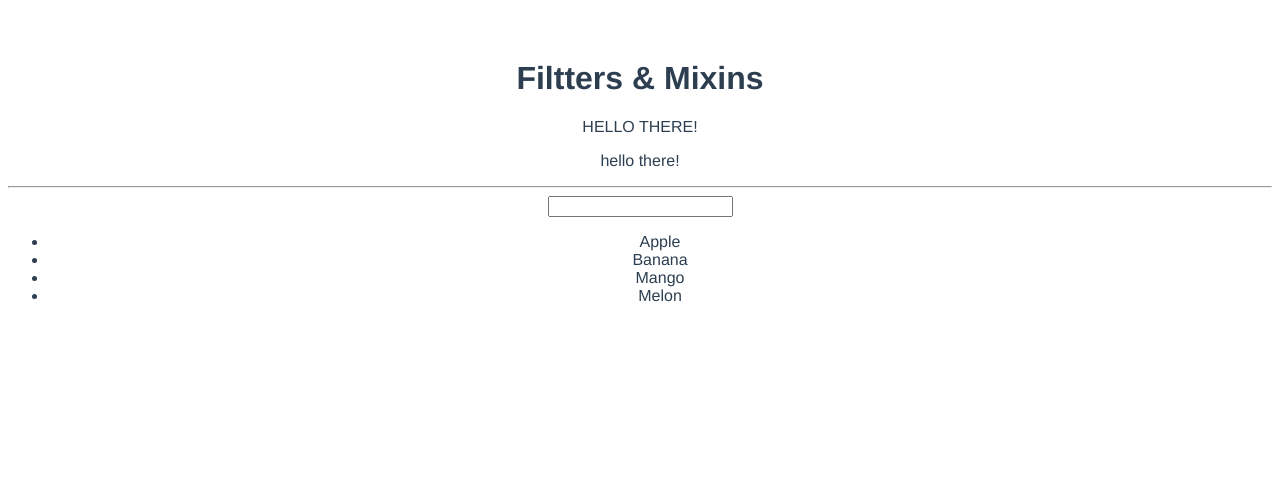
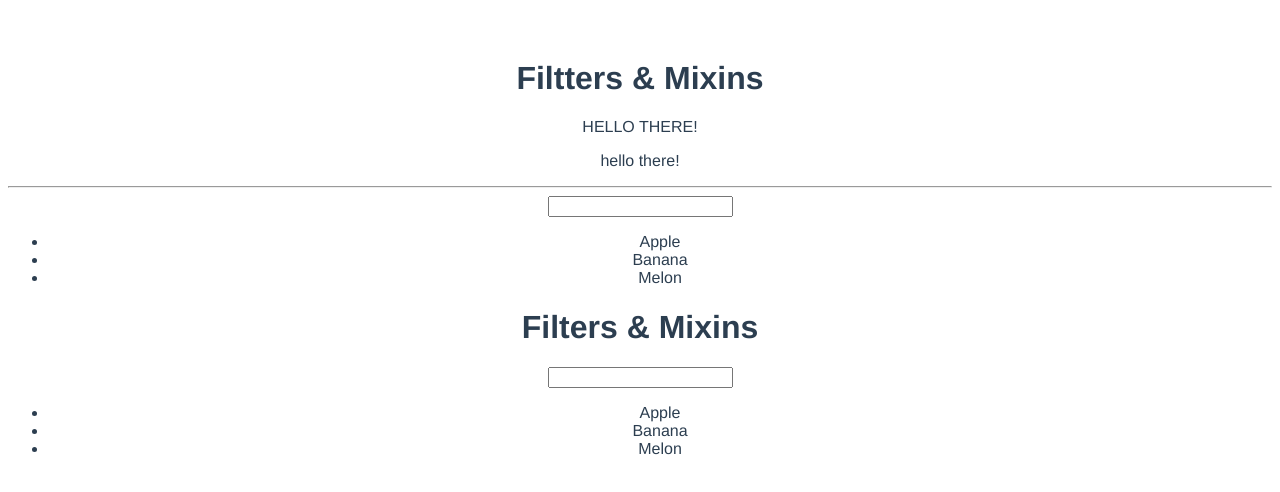
Before and after one commit to Ayazadeh/VueWithMaximilian, a Vue app in the folder Vuejs/16/: page / in a window 1280 px wide. Shown: the top 492 px of the page. Built offline with nearby package versions, Linux system fonts and the light colour scheme.

Commit message:
Vue2: Creating and Using Mixins

```diff
--- a/Vuejs/16/src/App.vue
+++ b/Vuejs/16/src/App.vue
@@ -14,19 +14,27 @@
         <ul>
           <li v-for="fruit in filteredFruits" :key="fruit">{{ fruit }}</li>
         </ul>
+        <app-list />
       </div>
     </div>
   </div>
 </template>
 
 <script>
+import FruitsList from "./FruitsList.vue";
+import { fruitMixin } from "./fruitMixin";
+
 export default {
   name: "App",
+  mixins: [fruitMixin], // using mixins to Avoid code duplication
+  components: {
+    appList: FruitsList,
+  },
   data() {
     return {
       text: "Hello there!",
-      fruits: ["Apple", "Banana", "Mango", "Melon"],
-      filterText: "",
+      // fruits: ["Apple", "Banana", "Mango", "Melon"],
+      // filterText: "",
     };
   },
   filters: {
@@ -34,13 +42,13 @@ export default {
       return value.toUpperCase();
     },
   },
-  computed: {
-    filteredFruits() {
-      return this.fruits.filter((element) => {
-        return element.toLowerCase().match(this.filterText.toLowerCase())
-      })
-    },
-  },
+  // computed: {
+  //   filteredFruits() {
+  //     return this.fruits.filter((element) => {
+  //       return element.toLowerCase().match(this.filterText.toLowerCase())
+  //     })
+  //   },
+  // },
 };
 </script>
 
--- /dev/null
+++ b/Vuejs/16/src/FruitsList.vue
@@ -0,0 +1,15 @@
+<template>
+  <div>
+    <h1>Filters & Mixins</h1>
+    <input v-model="filterText" />
+    <ul>
+      <li v-for="fruit in filteredFruits" :key="fruit">{{ fruit }}</li>
+    </ul>
+  </div>
+</template>
+<script>
+import { fruitMixin } from "./fruitMixin";
+export default {
+  mixins: [fruitMixin],
+};
+</script>
--- /dev/null
+++ b/Vuejs/16/src/fruitMixin.js
@@ -0,0 +1,15 @@
+export const fruitMixin = {
+  data() {
+    return {
+      fruits: ["Apple", "Banana", "Melon"],
+      filterText: "",
+    };
+  },
+  computed: {
+    filteredFruits() {
+      return this.fruits.filter((element) => {
+        return element.match(this.filterText);
+      });
+    },
+  },
+};
```
